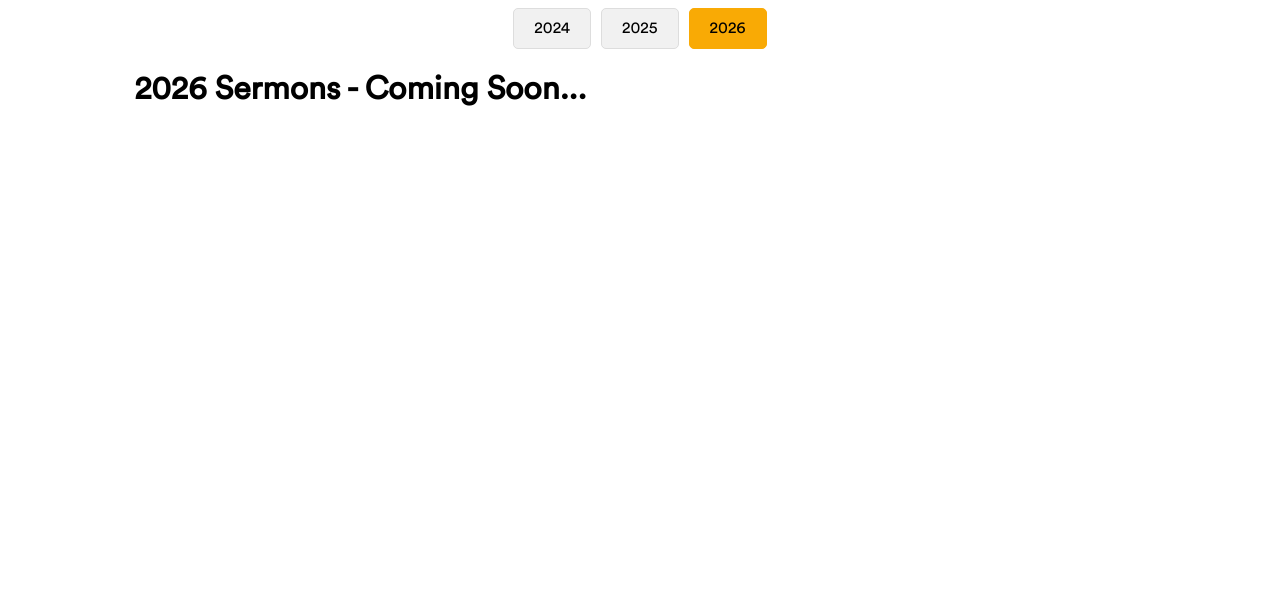
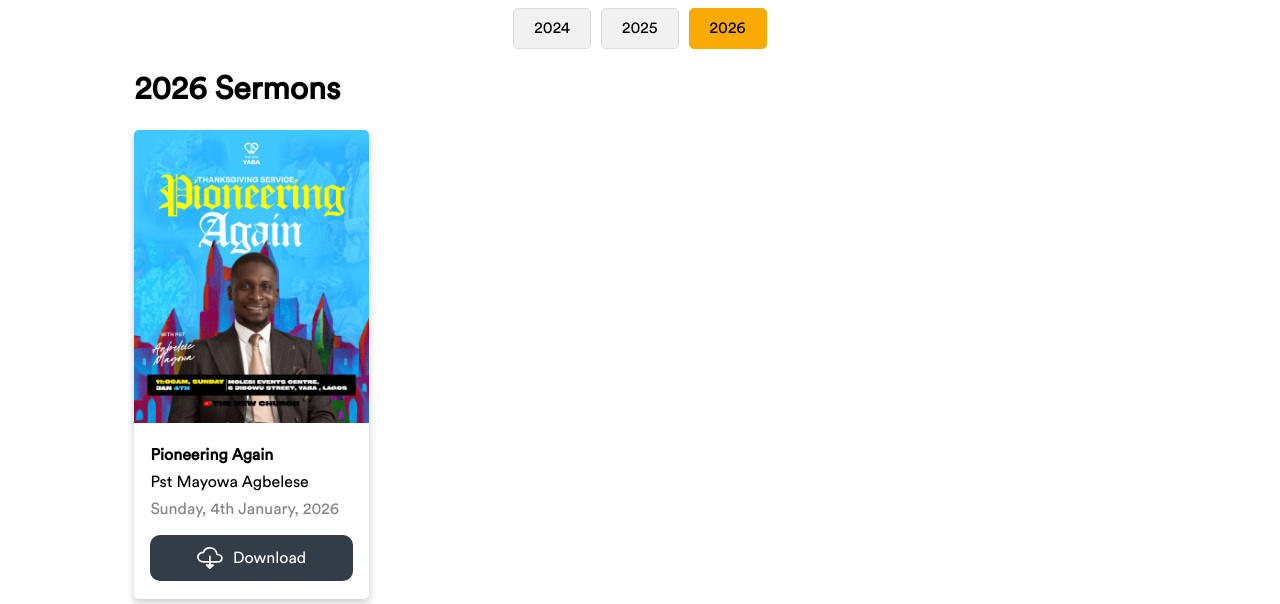
Before and after one commit to timtop/V2-Sermon-Portal, a Gatsby site: page /year26 in a window 1280 px wide. Shown: the part 238-842 px from the top of the page. Before the commit the page ends 800 px from the top, so only its background shows below. Built offline with nearby package versions, Linux system fonts and the light colour scheme; Gatsby itself is replaced by a stand-in of ours.

Commit message:
Sermon for Jan 4th 2026

```diff
--- a/src/pages/year26.js
+++ b/src/pages/year26.js
@@ -3,9 +3,16 @@ import Header from "../components/Header";
 import Sermon from "../components/sermon";
 import Tabs from "../components/Tab";
 import { Helmet } from "react-helmet";
+import Jan42026 from "../images/twenty-twenty-six/jan42026.jpeg";
 
 const sermons = [
-
+  {
+    title: "Pioneering Again",
+    preacher: "Pst Mayowa Agbelese",
+    date: "Sunday, 4th January, 2026",
+    link: "https://drive.google.com/file/d/1ccQ21xxgOpz2ZDiK4g4k-tlNacG86E4K/view?usp=drivesdk",
+    img: Jan42026,
+  },
 ];
 
 const tabs = [
@@ -27,7 +34,7 @@ const year26 = () => {
           <Tabs tabs={tabs} activeTab="/year26" />
         </div>
 
-        <Sermon sermons={sermons} sermonYear={"2026 Sermons - Coming Soon..."} />
+        <Sermon sermons={sermons} sermonYear={"2026 Sermons"} />
       </main>
     </>
   );
```
Also changed, not shown: src/images/twenty-twenty-six/Jan42026.jpeg (added).
